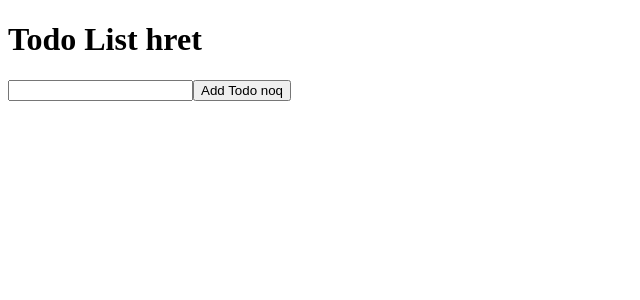
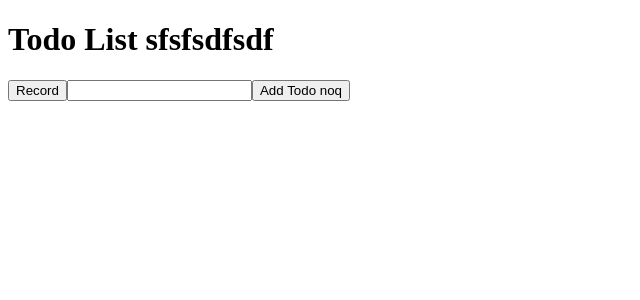
Before and after one commit to KravMaguy/automations-ui, a React app in the folder plugin/: page / in a window 1280 px wide. Shown: the top 300 px of the page, without its empty margins (0-640 px from the left). Built offline with nearby package versions, Linux system fonts and the light colour scheme; the HTML template or start-up script is replaced by a standard one.

Commit message:
service worker registered

```diff
--- a/plugin/src/popup/App.js
+++ b/plugin/src/popup/App.js
@@ -8,10 +8,21 @@ function App() {
     setTodos([...todos, inputValue]);
     setInputValue("");
   };
+  const handleRecordClick = () => {
+    // Check if chrome API is available
+    if (window.chrome && window.chrome.runtime) {
+      // Send a message to the background script
+      window.chrome.runtime.sendMessage({ action: "record" }, (response) => {
+        console.log(response);
+      });
+    }
+  };
 
   return (
     <div>
-      <h1>Todo List hret</h1>
+      <h1>Todo List sfsfsdfsdf</h1>
+      <button onClick={handleRecordClick}>Record</button>
+
       <input
         type='text'
         value={inputValue}
--- a/plugin/webpack.config.js
+++ b/plugin/webpack.config.js
@@ -3,7 +3,6 @@ const path = require("path");
 module.exports = {
   entry: {
     popup: "./src/popup/index.js",
-    todos: "./src/todos/index.js",
   },
   output: {
     path: path.resolve(__dirname, "dist"),
```
Also changed, not shown: plugin/background.js (+8 -0 lines), plugin/todos.html (deleted, +0 -10 lines), plugin/manifest.json.
